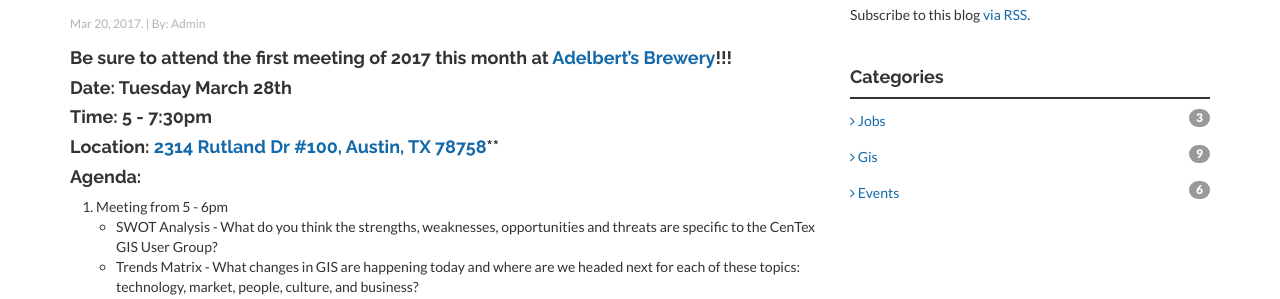
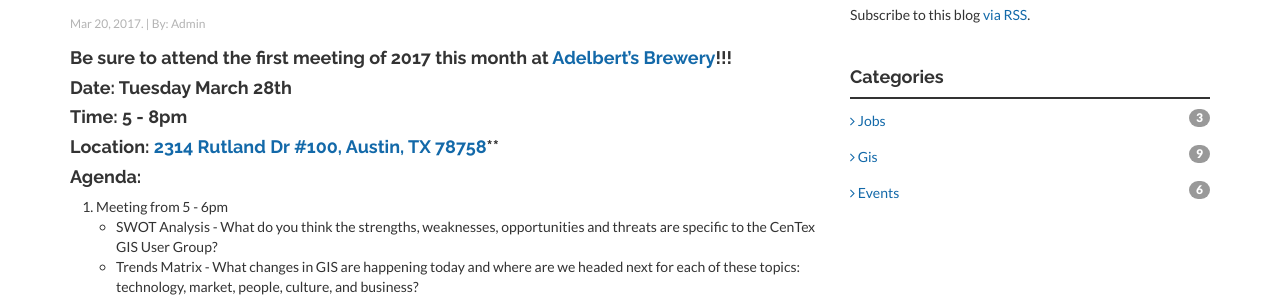
Before and after one commit to centexgis/centexgis.github.io, a Jekyll site: the page built from _posts/events/2017-03-20-centex-gis-meeting-march.md, in a window 1280 px wide and 900 px high. Shown: the part 297-596 px from the top of the window. Built offline with Jekyll 4.4.1, drawn with Linux system fonts in a browser that asks for light colours; nearby versions of some CDN libraries.

Commit message:
Update 2017-03-20-centex-gis-meeting-march.md

```diff
--- a/_posts/events/2017-03-20-centex-gis-meeting-march.md
+++ b/_posts/events/2017-03-20-centex-gis-meeting-march.md
@@ -14,7 +14,7 @@ categories:
 
 #### Date: Tuesday March 28th
 
-#### Time: 5 - 7:30pm
+#### Time: 5 - 8pm
 
 #### Location: [2314 Rutland Dr #100, Austin, TX 78758](https://www.google.com/maps/place/Adelbert's+Brewery/@30.3825245,-97.720531,18z/data=!3m1!4b1!4m5!3m4!1s0x0:0x174d20f18188c72a!8m2!3d30.382525!4d-97.71988?hl=en)**
 <!--more-->
```
